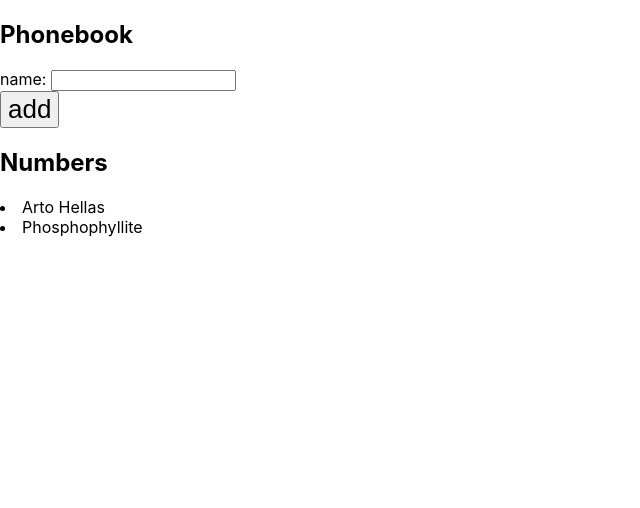
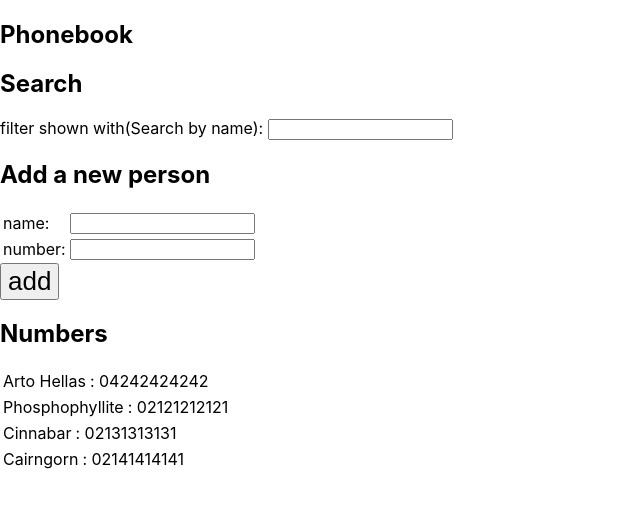
Before and after one commit to HrHrM/Fullstack-Open-2021, a React (Vite) app in the folder FullStack-Open-2021-Course/: page / in a window 1280 px wide. Shown: the top 508 px of the page, without its empty margins (0-640 px from the left). Built offline with nearby package versions, Linux system fonts and the light colour scheme.

Commit message:
Finished 2.10

```diff
--- a/FullStack-Open-2021-Course/src/App.jsx
+++ b/FullStack-Open-2021-Course/src/App.jsx
@@ -1,69 +1,103 @@
 import React, { useState } from 'react'
 import logo                from './logo.svg'
 import './App.css'
-import Notes               from './Components/Notes'
+import Title               from './Components/Title'
+import Filter              from './Components/Filter'
+import PersonForm          from './Components/PersonForm'
+import Numbers             from './Components/Numbers'
+
 
 const App = () => {
 
   const [ persons, setPersons ] = useState([
-    { name: 'Arto Hellas',     id: 0 },
-    { name: 'Phosphophyllite', id: 1 }
+    {
+      id:     0,
+      name:   'Arto Hellas',
+      number: '04242424242',
+    },
+    {
+      id:     1,
+      name:   'Phosphophyllite',
+      number: '02121212121',
+     },
+     {
+      id:     2,
+      name:   'Cinnabar',
+      number: '02131313131',
+     },
+     {
+      id:     3,
+      name:   'Cairngorn',
+      number: '02141414141',
+     },
   ])
-  const [ newName, setNewName ] = useState('')
+  const [ newName, setNewName ]       = useState('')
+  const [ newNumber, setNewNumber  ]  = useState('')
+  const [ searchName, setSearchName ] = useState('')
+
+  const repeat = (name, number) =>{
+
+    let igual = false
+
+    persons.forEach(e => {
+      if (e.name === name || e.number === number || name.length === 0 || number.length === 0 ) {
+        igual = true
+      }
+    })
+
+    return igual
+  }
 
   const addPerson = (event) => {
+
     event.preventDefault()
 
-    if(!(persons.filter(e => e.name === newName || newName.length === 0 ).length > 0)) {
-      console.log('added new user', event.target)
     const newPerson = {
-        name: newName,
-        id: persons.length + 1,
+      id:     persons.length + 1,
+      name:   newName,
+      number: newNumber,
     }
+
+    const igual = repeat(newPerson.name, newPerson.number)
+
+      if(!igual) {
+        setPersons(persons => [...persons, newPerson])
         console.log(newPerson)
-      setPersons(persons.concat(newPerson))
-      setNewName('')
+
       }else{
-      window.alert(`${newName} is already in the phonebook`)
-      setNewName('')
-    }
+        window.alert('There is a problem with the registration, either the name/number already exists or one of them is empty')
 
       }
 
-  const handlePerson = (event) => {
-    console.log(event.target.value)
-    setNewName(event.target.value)
+      setNewName('')
+      setNewNumber('')
   }
-
-  const personsMap = persons.map(e => {
-    return(
-      <Notes data = {e.name} key = {e.id} />
-    )
-  })
 
   return (
     <div>
-      <h2>Phonebook</h2>
-      <form onSubmit = {addPerson} >
+      <Title text = {'Phonebook'} />
+      <Title text = {'Search'} />
       <div>
-          name: <input value    = {newName}
-                       onChange = {handlePerson}
-          />
+        <Filter searchName = {searchName} setSearchName = {setSearchName} persons = {persons} />
       </div>
+      <Title text = {'Add a new person'} />
       <div>
-          <button type="submit">add</button>
+        <PersonForm addPerson    = {addPerson}
+                    newName      = {newName}
+                    setNewName   = {setNewName}
+                    newNumber    = {newNumber}
+                    setNewNumber = {setNewNumber} />
       </div>
-      </form>
-      <h2>Numbers</h2>
+      <Title text = {'Numbers'} />
       <div>
-        {personsMap}
+        <Numbers persons={persons} />
       </div>
-
     </div>
   )
 }
 
 export default App
+
 
 
 //---------------------Notes----------------------
--- /dev/null
+++ b/FullStack-Open-2021-Course/src/Components/Filter.jsx
@@ -0,0 +1,20 @@
+import React  from "react";
+import Person from "./Person";
+import handleChange from "./utils";
+
+const Filter = ({ persons, searchName, setSearchName }) => {
+
+    const search = persons.filter(person =>
+        person.name.toLocaleLowerCase() === searchName.toLocaleLowerCase())
+        .map(m => <Person key = {m.id} person = {m}/> )
+
+    return(
+        <>
+            filter shown with(Search by name): <input value = {searchName}
+                                                      onChange = {handleChange(setSearchName)} />
+            {search}
+        </>
+    )
+}
+
+export default Filter
--- a/FullStack-Open-2021-Course/src/Components/Notes.jsx
+++ /dev/null
@@ -1,10 +0,0 @@
-import React from "react";
-const Notes = ({data}) => {
-    return(
-        <li>
-            {data}
-        </li>
-    )
-}
-
-export default Notes
--- /dev/null
+++ b/FullStack-Open-2021-Course/src/Components/Numbers.jsx
@@ -0,0 +1,14 @@
+import React  from "react";
+import Person from "./Person";
+
+const Numbers = ({ persons }) => {
+    const personsMap = persons.map(e => <Person person = {e} key = {e.id} />)
+
+    return(
+      <>
+        {personsMap}
+      </>
+    )
+}
+
+export default Numbers
--- /dev/null
+++ b/FullStack-Open-2021-Course/src/Components/Person.jsx
@@ -0,0 +1,19 @@
+import React from "react";
+
+const Person = ({person}) => {
+    return(
+      <>
+        <table>
+          <tbody>
+            <tr>
+              <td> {person.name} </td>
+              <td> : {person.number} </td>
+            </tr>
+          </tbody>
+        </table>
+      </>
+
+    )
+  }
+
+export default Person
--- /dev/null
+++ b/FullStack-Open-2021-Course/src/Components/PersonForm.jsx
@@ -0,0 +1,31 @@
+import React        from "react";
+import handleChange from "./utils";
+
+const PersonForm = ({ addPerson, newName, setNewName, newNumber, setNewNumber }) => {
+
+    return(
+        <>
+            <form onSubmit = {addPerson} >
+                <div>
+                    <table>
+                        <tbody>
+                            <tr>
+                                <td> name: </td>
+                                <td>  <input value = {newName} onChange = {handleChange(setNewName)} /> </td>
+                            </tr>
+                            <tr>
+                                <td> number: </td>
+                                <td>  <input value = {newNumber} onChange={handleChange(setNewNumber)} /> </td>
+                            </tr>
+                        </tbody>
+                    </table>
+                </div>
+                <div>
+                    <button type="submit">add</button>
+                </div>
+            </form>
+        </>
+    )
+
+}
+export default PersonForm
--- /dev/null
+++ b/FullStack-Open-2021-Course/src/Components/Title.jsx
@@ -0,0 +1,10 @@
+import React from "react";
+
+const Title = ({text}) => {
+    return(
+        <>
+            <h2> {text} </h2>
+        </>
+    )
+}
+export default Title
--- /dev/null
+++ b/FullStack-Open-2021-Course/src/Components/utils.jsx
@@ -0,0 +1,7 @@
+import React from "react"
+
+const handleChange = (handler) => (event) => {
+    console.log(event.target.value)
+    handler(event.target.value)
+}
+export default handleChange
```
Lines whose indentation alone changed are shown as unchanged.
